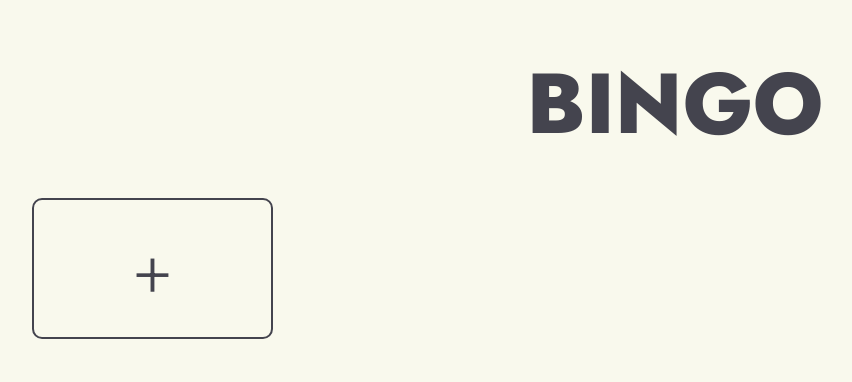
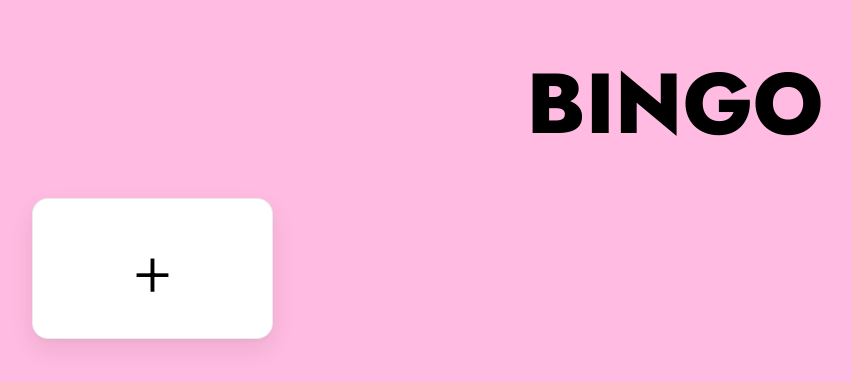
Before and after one commit to artuha62/beyond-bingo, a React (Vite) app: page / in a window 1280 px wide. Shown: the top 382 px of the page, without its empty margins (8-860 px from the left). Built offline with nearby package versions, Linux system fonts and the light colour scheme; a web font is replaced by a local one.

Commit message:
more edits

```diff
--- a/src/components/CardMenu/CardMenu.module.css
+++ b/src/components/CardMenu/CardMenu.module.css
@@ -6,10 +6,13 @@
   justify-content: space-between;
   column-gap: 15px;
 
-  background: var(--accent-color);
+  background: #ffbbe1;
   padding: 16px;
   border-radius: 10px;
-  box-shadow: 0 6px 20px rgba(0, 0, 0, 0.25);
+  border: 1px solid rgba(0, 0, 0, 0.08);
+  box-shadow:
+    0 10px 25px rgba(0, 0, 0, 0.08),
+    0 2px 5px rgba(0, 0, 0, 0.04);
 
   animation: scaleIn 0.2s ease forwards;
 }
@@ -37,5 +40,5 @@ button {
   display: flex;
   align-items: center;
   justify-content: center;
-  color: var(--accent-color);
+  color: #ffbbe1;
 }
--- a/src/styles/App.css
+++ b/src/styles/App.css
@@ -1,5 +1,8 @@
+/* =====================================
+   🎛 1. ROOT & GLOBAL
+===================================== */
 :root {
-  --accent-color: #44444e;
+  --accent-color: black;
 }
 
 * {
@@ -8,11 +11,12 @@
 
 body {
   font-family: 'Jost', sans-serif;
+  background: #ffbbe1;
 }
 
-/* ===============================
-   🧱 КОНТЕЙНЕР И СЕТКА
-================================= */
+/* =====================================
+   🧱 2. LAYOUT: контейнер, оверлей, сетка
+===================================== */
 .bingo {
   position: relative;
   display: flex;
@@ -20,31 +24,26 @@ body {
   width: 1366px;
   height: 1024px;
   padding: 40px;
-  background: #f9f9ed;
-  /*border: 20px solid var(--accent-color);*/
 }
 
 .global-overlay {
   position: absolute;
-  top: 0;
-  left: 0;
-  width: 100%;
-  height: 100%;
+  inset: 0;
+  background-color: rgba(0, 0, 0, 0);
+  z-index: 1;
+
+  /* Performance */
   will-change: opacity;
   transform: translateZ(0);
   contain: layout paint;
-  background-color: rgba(0, 0, 0, 0);
-  z-index: 1;
 }
 
 .title {
   text-transform: uppercase;
   margin-bottom: 30px;
-
   font-size: 85px;
   font-weight: 800;
   text-align: center;
-
   user-select: none;
 }
 
@@ -56,10 +55,14 @@ body {
   grid-template-rows: repeat(5, 1fr);
 }
 
+/* =====================================
+   🧩 3. Card wrapper (appear animation)
+===================================== */
 .card-wrapper {
   animation: cardIn 0.3s ease forwards;
   transform-origin: center;
 }
+
 @keyframes cardIn {
   from {
     transform: scale(0);
@@ -68,157 +71,17 @@ body {
     transform: scale(1);
   }
 }
-/* ===============================
-   🧩 ОСНОВНАЯ КАРТОЧКА
-================================= */
+
+/* =====================================
+   🔁 4. FLIP-CARD BASE
+===================================== */
 .flip-card {
   position: relative;
   width: 100%;
   height: 100%;
   perspective: 1000px;
+
   user-select: none;
-}
-
-/* ===============================
-   💡 ЛИЦЕВАЯ И ОБРАТНАЯ СТОРОНА
-================================= */
-.flip-card-plus,
-.flip-card-text {
-  position: absolute;
-  width: 100%;
-  height: 100%;
-  display: flex;
-  flex-direction: column;
-  align-items: center;
-  justify-content: center;
-
-  background-color: transparent;
-  border: 2px solid var(--accent-color);
-  border-radius: 10px;
-
-  padding: 20px;
-  backface-visibility: hidden;
-  transform-style: preserve-3d;
-  transition: transform 0.4s ease-in-out;
-}
-
-/* ===============================
-   💬 СОДЕРЖИМОЕ КАРТОЧКИ
-================================= */
-.flip-card-body {
-  position: absolute;
-  width: 100%;
-  height: 100%;
-  display: flex;
-  flex-direction: column;
-  align-items: center;
-  justify-content: space-between;
-
-  background-color: transparent;
-  border: 2px solid var(--accent-color);
-  border-radius: 10px;
-
-  padding: 20px;
-  transition-duration: 0.2s;
-}
-
-.flip-card-body:active {
-  transform: scale(0.9);
-}
-
-.flip-card-plus,
-.flip-card-text {
-  will-change: transform, opacity;
-  transform: translateZ(0);
-  backface-visibility: hidden;
-  contain: layout paint;
-}
-
-.flip-card-description {
-  text-align: center;
-  font-size: 16px;
-  font-weight: 600;
-
-  word-wrap: break-word;
-  overflow-wrap: break-word;
-  white-space: normal;
-  max-width: 100%;
-  line-height: 1.2;
-  padding: 0 4px;
-}
-
-.flip-card-counter {
-  position: relative;
-  display: flex;
-  justify-content: center;
-  align-items: center;
-
-  font-size: 20px;
-  font-weight: 400;
-  letter-spacing: 1px;
-  border-radius: 15px;
-}
-
-/* ===============================
-   ➕ КАРТОЧКА С ПЛЮСОМ
-================================= */
-.flip-card-plus {
-  cursor: pointer;
-}
-
-.flip-card-plus .hint {
-  font-weight: 300;
-  font-size: 70px;
-}
-
-/* ===============================
-   🔁 КАРТОЧКА С ТЕКСТОМ
-================================= */
-.flip-card-text {
-  transform: rotateY(180deg);
-}
-
-.flip-card-text h3 {
-  margin-bottom: 20px;
-  font-size: 20px;
-}
-
-.flip-card-text form {
-  display: flex;
-  flex-direction: column;
-  width: 100%;
-  gap: 10px;
-}
-
-.flip-card-text input {
-  width: 100%;
-  padding: 12px 16px;
-  background-color: #f9f9ed;
-  border: 2px solid var(--accent-color);
-  border-radius: 10px;
-
-  font-size: 16px;
-  outline: none;
-}
-
-.flip-card-text input::placeholder {
-  color: var(--accent-color);
-}
-
-/* ===============================
-   🔄 АНИМАЦИИ
-================================= */
-.flip-card.flipped .flip-card-plus {
-  transform: rotateY(180deg);
-}
-
-.flip-card.flipped .flip-card-text {
-  transform: rotateY(0deg);
-}
-
-.flip-card.flipped .flip-card-plus,
-.flip-card.flipped .flip-card-text {
-  transform-style: preserve-3d;
 }
 
 .flip-card.removing {
@@ -234,17 +97,151 @@ body {
   }
 }
 
+/* =====================================
+   🟥 5. CARD SIDES (front/back)
+===================================== */
+.flip-card-plus,
+.flip-card-text {
+  position: absolute;
+  inset: 0;
+  padding: 20px;
+
+  display: flex;
+  flex-direction: column;
+  align-items: center;
+  justify-content: center;
+
+  background-color: transparent;
+  border: 2px solid var(--accent-color);
+  border-radius: 5px;
+
+  backface-visibility: hidden;
+  transform-style: preserve-3d;
+  transition: transform 0.4s ease-in-out;
+
+  /* perf */
+  will-change: transform, opacity;
+  transform: translateZ(0);
+  contain: layout paint;
+}
+
+/* FRONT (плюс) */
+.flip-card-plus {
+  cursor: pointer;
+}
+
+.flip-card-plus .hint {
+  font-weight: 300;
+  font-size: 70px;
+}
+
+/* BACK (текст) */
+.flip-card-text {
+  transform: rotateY(180deg);
+}
+
+.flip-card-text form {
+  display: flex;
+  flex-direction: column;
+  width: 100%;
+  gap: 10px;
+}
+
+.flip-card-text input {
+  width: 100%;
+  padding: 12px 16px;
+
+  font-size: 16px;
+  outline: none;
+
+  background: #fff;
+  border-radius: 16px;
+  border: 1px solid rgba(0, 0, 0, 0.08);
+
+  box-shadow:
+    0 10px 25px rgba(0, 0, 0, 0.08),
+    0 2px 5px rgba(0, 0, 0, 0.04);
+}
+
+.flip-card-text input::placeholder {
+  color: var(--accent-color);
+}
+
+/* =====================================
+   🔄 6. FLIP STATE
+===================================== */
+.flip-card.flipped .flip-card-plus {
+  transform: rotateY(180deg);
+}
+
+.flip-card.flipped .flip-card-text {
+  transform: rotateY(0deg);
+}
+
+/* =====================================
+   💬 7. BODY (задняя сторона при чтении)
+===================================== */
+.flip-card-body {
+  position: absolute;
+  inset: 0;
+
+  padding: 20px;
+
+  display: flex;
+  flex-direction: column;
+  justify-content: space-between;
+  align-items: center;
+
+  border: 2px solid var(--accent-color);
+  border-radius: 5px;
+
+  background: transparent;
+  transition-duration: 0.2s;
+}
+
+.flip-card-body:active {
+  transform: scale(0.9);
+}
+
+.flip-card-description {
+  font-size: 16px;
+  font-weight: 600;
+  text-align: center;
+
+  line-height: 1.2;
+  padding: 0 4px;
+
+  word-wrap: break-word;
+  overflow-wrap: break-word;
+  max-width: 100%;
+}
+
+/* =====================================
+   🔢 8. COUNTER
+===================================== */
+.flip-card-counter {
+  display: flex;
+  align-items: center;
+  justify-content: center;
+
+  font-size: 20px;
+  letter-spacing: 1px;
+}
+
 .counter-body {
-  position: relative;
-  padding: 4px;
-
   display: flex;
   justify-content: center;
   column-gap: 5px;
+}
 
-  width: 100px;
-  overflow: hidden;
+.flip-card-plus,
+.flip-card-text,
+.flip-card-body {
+  background: #fff;
+  border-radius: 16px;
+  border: 1px solid rgba(0, 0, 0, 0.08);
 
-  border: 2px solid var(--accent-color);
-  border-radius: 5px;
+  box-shadow:
+    0 10px 25px rgba(0, 0, 0, 0.08),
+    0 2px 5px rgba(0, 0, 0, 0.04);
 }
```
